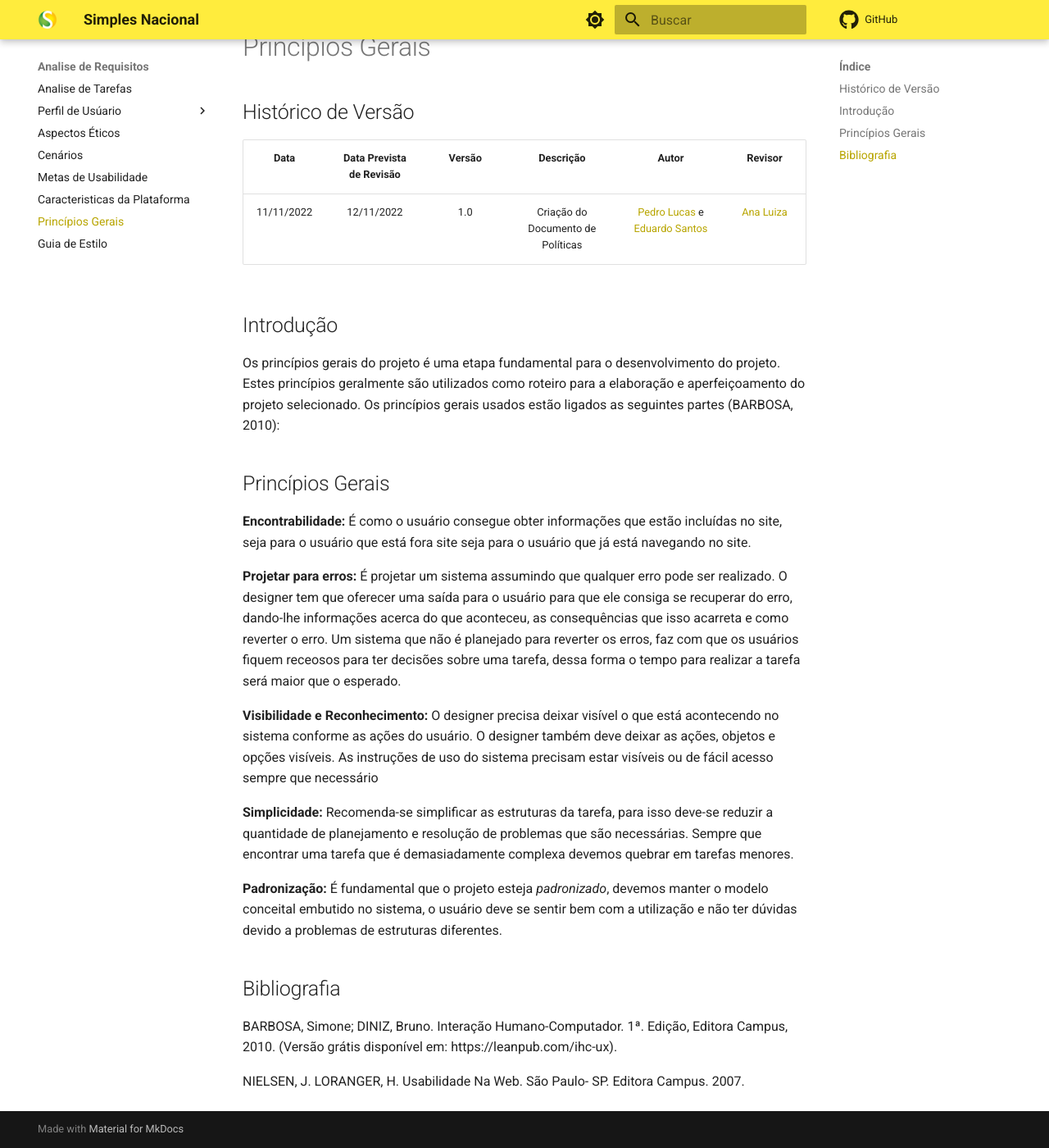
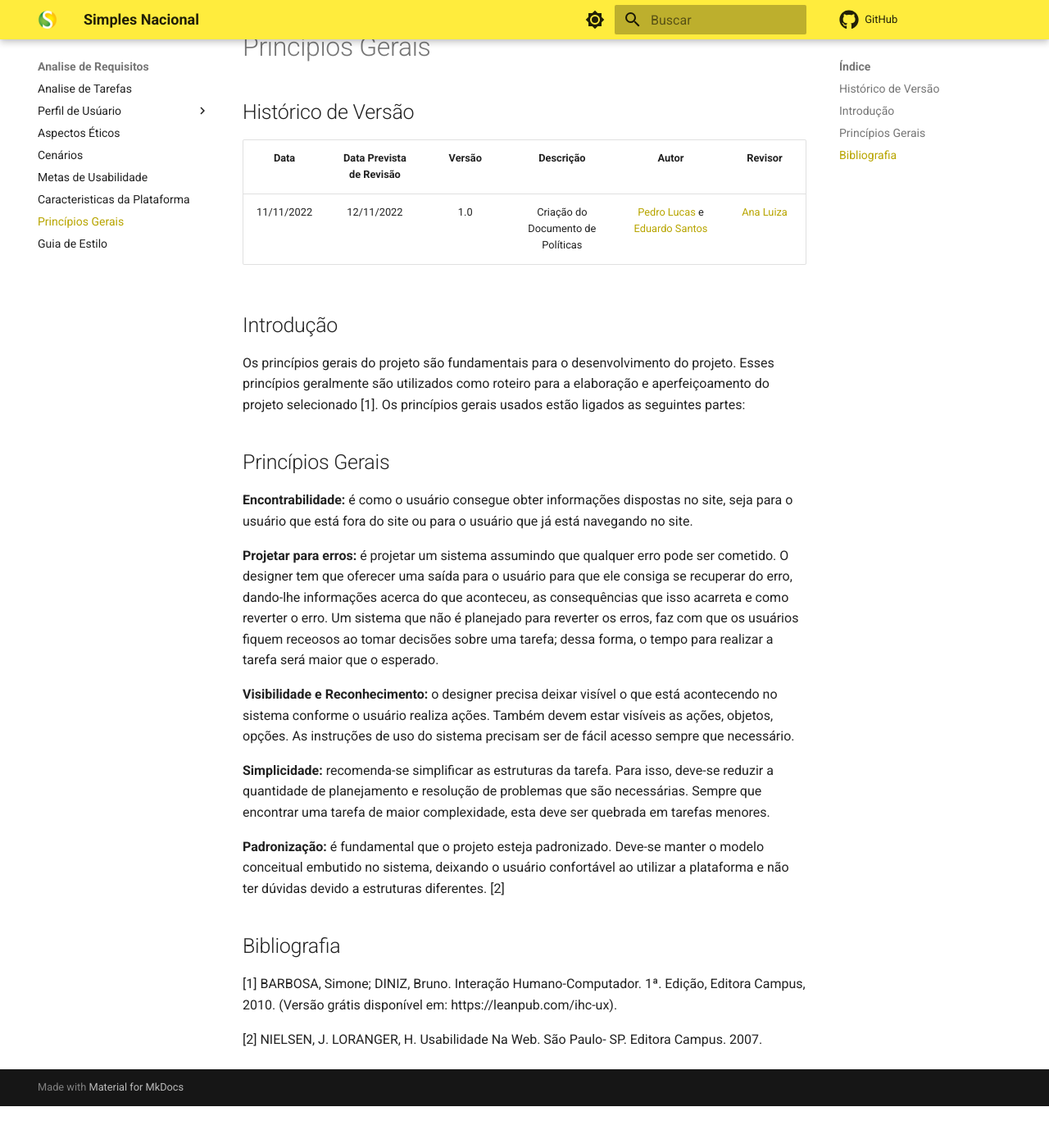
Before and after one commit to Interacao-Humano-Computador/2022.2-SimplesNacional, an MkDocs documentation site: the page built from docs/Tarefas/PrincipiosGerais.md, in a window 1280 px wide and 1400 px high, scrolled down 109 px. Shown: the whole window at 82% size. Built offline with MkDocs 1.6.1 and Material for MkDocs 9.7.7, drawn with Linux system fonts in a browser that asks for light colours; comment, search, counter and statistics services are not loaded; after the commit the page ends 1458 px from its top, so only the background shows below that.

Commit message:
Revsaw princípios gerais

```diff
--- a/docs/Tarefas/PrincipiosGerais.md
+++ b/docs/Tarefas/PrincipiosGerais.md
@@ -6,21 +6,21 @@
 |11/11/2022|12/11/2022|1.0|Criação do Documento de Políticas| [Pedro Lucas](https://github.com/PedroLSF) e [Eduardo Santos](https://github.com/edudsan)|[Ana Luiza](https://github.com/AnHoff)|
 
 ## Introdução
-Os princípios gerais do projeto é uma etapa fundamental para o desenvolvimento do projeto. Estes princípios geralmente são utilizados como roteiro para a elaboração e aperfeiçoamento do projeto selecionado. Os princípios gerais usados estão ligados as seguintes partes (BARBOSA, 2010):
+Os princípios gerais do projeto são fundamentais para o desenvolvimento do projeto. Esses princípios geralmente são utilizados como roteiro para a elaboração e aperfeiçoamento do projeto selecionado [1]. Os princípios gerais usados estão ligados as seguintes partes:
 
 ## Princípios Gerais
-**Encontrabilidade:** É como o usuário consegue obter informações que estão incluídas no site, seja para o usuário que está fora site seja para o usuário que já está navegando no site.
+**Encontrabilidade:** é como o usuário consegue obter informações dispostas no site, seja para o usuário que está fora do site ou para o usuário que já está navegando no site.
 
-**Projetar para erros:** É projetar um sistema assumindo que qualquer erro pode ser realizado. O designer tem que oferecer uma saída para o usuário para que ele consiga se recuperar do erro, dando-lhe informações acerca do que aconteceu, as consequências que isso acarreta e como reverter o erro. Um sistema que não é planejado para reverter os erros, faz com que os usuários fiquem receosos para ter decisões sobre uma tarefa, dessa forma o tempo para realizar a tarefa será maior que o esperado.
+**Projetar para erros:** é projetar um sistema assumindo que qualquer erro pode ser cometido. O designer tem que oferecer uma saída para o usuário para que ele consiga se recuperar do erro, dando-lhe informações acerca do que aconteceu, as consequências que isso acarreta e como reverter o erro. Um sistema que não é planejado para reverter os erros, faz com que os usuários fiquem receosos ao tomar decisões sobre uma tarefa; dessa forma, o tempo para realizar a tarefa será maior que o esperado.
 
-**Visibilidade e Reconhecimento:** O designer precisa deixar visível o que está acontecendo no sistema conforme as ações do usuário. O designer também deve deixar as ações, objetos e opções visíveis. As instruções de uso do sistema precisam estar visíveis ou de fácil acesso sempre que necessário
+**Visibilidade e Reconhecimento:** o designer precisa deixar visível o que está acontecendo no sistema conforme o usuário realiza ações. Também devem estar visíveis as ações, objetos, opções. As instruções de uso do sistema precisam ser de fácil acesso sempre que necessário.
 
-**Simplicidade:** Recomenda-se simplificar as estruturas da tarefa, para isso deve-se reduzir a quantidade de planejamento e resolução de problemas que são necessárias. Sempre que encontrar uma tarefa que é demasiadamente complexa devemos quebrar em tarefas menores.
+**Simplicidade:** recomenda-se simplificar as estruturas da tarefa. Para isso, deve-se reduzir a quantidade de planejamento e resolução de problemas que são necessárias. Sempre que encontrar uma tarefa de maior complexidade, esta deve ser quebrada em tarefas menores.
 
-**Padronização:** É fundamental que o projeto esteja *padronizado*, devemos manter o modelo conceital embutido no sistema, o usuário deve se sentir bem com a utilização e não ter dúvidas devido a problemas de estruturas diferentes.
+**Padronização:** é fundamental que o projeto esteja padronizado. Deve-se manter o modelo conceitual embutido no sistema, deixando o usuário confortável ao utilizar a plataforma e não ter dúvidas devido a estruturas diferentes. [2]
 
 ## Bibliografia
 
-BARBOSA, Simone; DINIZ, Bruno. Interação Humano-Computador. 1ª. Edição, Editora Campus, 2010. (Versão grátis disponível em: https://leanpub.com/ihc-ux).
+[1] BARBOSA, Simone; DINIZ, Bruno. Interação Humano-Computador. 1ª. Edição, Editora Campus, 2010. (Versão grátis disponível em: https://leanpub.com/ihc-ux).
 
-NIELSEN, J. LORANGER, H. Usabilidade Na Web. São Paulo- SP. Editora Campus. 2007.
+[2] NIELSEN, J. LORANGER, H. Usabilidade Na Web. São Paulo- SP. Editora Campus. 2007.
```
